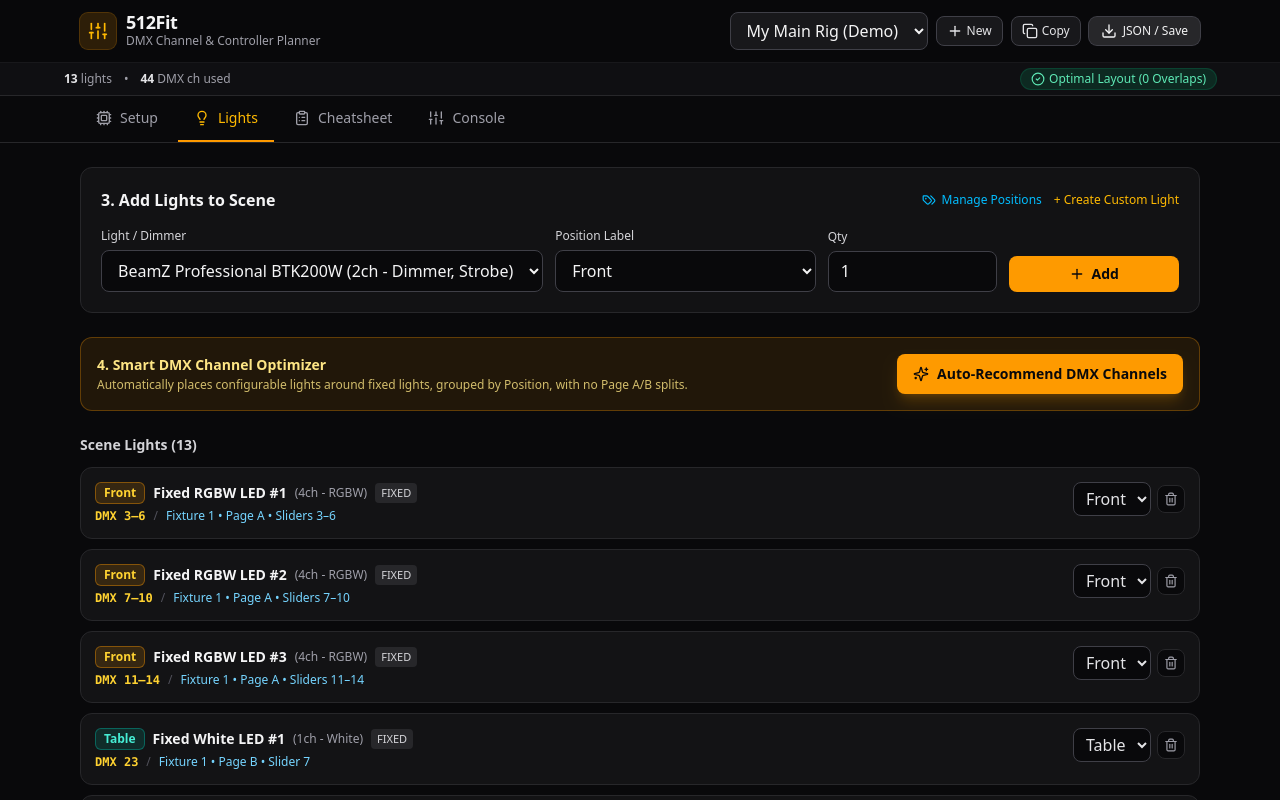
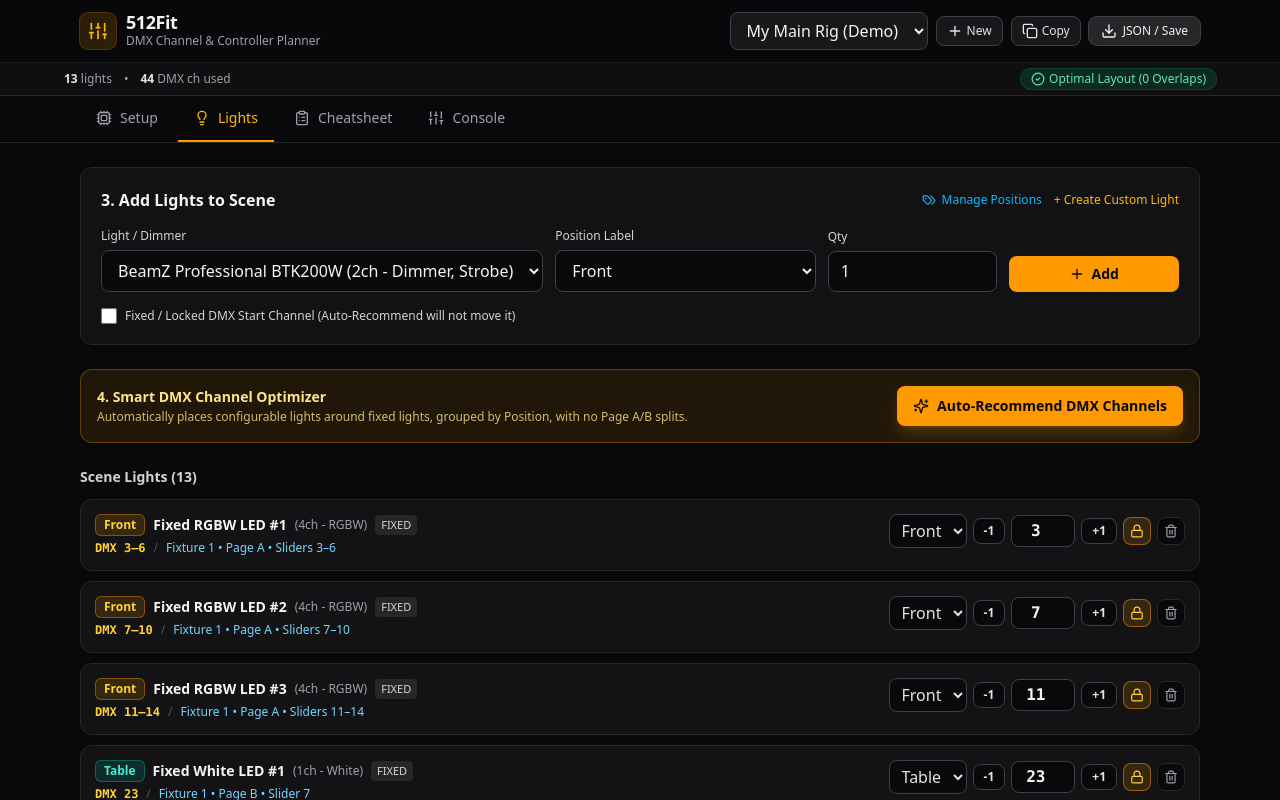
Before and after one commit to janmensik/512Fit, a React (Vite) app: page / in a window 1280 px wide. Shown: the top 800 px of the page. Built offline with nearby package versions, Linux system fonts and the light colour scheme.

Commit message:
Remove fixed demo LEDs from catalog and allow setting/editing fixed DMX start channel on any light

```diff
--- a/src/components/LightsChannelsTab.tsx
+++ b/src/components/LightsChannelsTab.tsx
@@ -60,6 +60,8 @@ export function LightsChannelsTab({
   const [addPosition, setAddPosition] = useState(positions[0] || 'Front');
   const [customPosInput, setCustomPosInput] = useState('');
   const [quantity, setQuantity] = useState(1);
+  const [catalogIsFixed, setCatalogIsFixed] = useState(false);
+  const [catalogFixedStart, setCatalogFixedStart] = useState(1);
 
   // Position manager state
   const [showPositionManager, setShowPositionManager] = useState(false);
@@ -108,7 +110,10 @@ export function LightsChannelsTab({
     const instances: SceneLightInstance[] = [];
     for (let i = 0; i < quantity; i++) {
       const suffix = quantity > 1 ? ` #${i + 1}` : '';
-      const isFixed = template.defaultFixedStartChannel !== null;
+      const isFixed = catalogIsFixed || template.defaultFixedStartChannel !== null;
+      const fixedStart = catalogIsFixed
+        ? Math.min(512, catalogFixedStart + i * channelCount)
+        : template.defaultFixedStartChannel ?? 1;
       instances.push({
         instanceId: `inst-${Date.now()}-${Math.random().toString(36).slice(2, 7)}-${i}`,
         catalogLightId: template.id,
@@ -119,12 +124,13 @@ export function LightsChannelsTab({
         channels,
         position: targetPos,
         isFixed,
-        startChannel: isFixed ? template.defaultFixedStartChannel! : 1,
+        startChannel: isFixed ? fixedStart : 1,
       });
     }
     onAddLights(instances);
     setCustomPosInput('');
     setQuantity(1);
+    setCatalogIsFixed(false);
   };
 
   const handleCreateCustomLight = (e: React.FormEvent) => {
@@ -422,6 +428,37 @@ export function LightsChannelsTab({
                 Add
               </button>
             </div>
+
+            <div className="sm:col-span-12 flex flex-wrap items-center gap-4 pt-1">
+              <label className="flex items-center gap-2 text-xs text-zinc-300 cursor-pointer">
+                <input
+                  type="checkbox"
+                  checked={catalogIsFixed}
+                  onChange={(e) => setCatalogIsFixed(e.target.checked)}
+                  className="h-4 w-4 accent-amber-500"
+                />
+                Fixed / Locked DMX Start Channel (Auto-Recommend will not move it)
+              </label>
+              {catalogIsFixed && (
+                <div className="flex items-center gap-2">
+                  <label htmlFor="catalog-fixed-ch" className="text-xs text-zinc-400">
+                    Start Ch:
+                  </label>
+                  <input
+                    id="catalog-fixed-ch"
+                    type="number"
+                    inputMode="numeric"
+                    min={1}
+                    max={512}
+                    value={catalogFixedStart}
+                    onChange={(e) =>
+                      setCatalogFixedStart(Math.max(1, Math.min(512, Number(e.target.value) || 1)))
+                    }
+                    className="w-20 rounded-lg border border-zinc-700 bg-zinc-950 px-2.5 py-1 text-xs text-zinc-100"
+                  />
+                </div>
+              )}
+            </div>
           </form>
         ) : (
           <form onSubmit={handleCreateCustomLight} className="space-y-4">
@@ -689,8 +726,6 @@ export function LightsChannelsTab({
                         ))}
                       </select>
 
-                      {!light.isFixed && (
-                        <>
                       <button
                         type="button"
                         onClick={() =>
@@ -732,25 +767,33 @@ export function LightsChannelsTab({
 
                       <button
                         type="button"
-                            onClick={() =>
-                              onUpdateLight(light.instanceId, { isLocked: !light.isLocked })
+                        onClick={() => {
+                          const currentlyLocked = Boolean(light.isFixed || light.isLocked);
+                          onUpdateLight(light.instanceId, {
+                            isFixed: !currentlyLocked,
+                            isLocked: !currentlyLocked,
+                          });
+                        }}
+                        title={
+                          light.isFixed || light.isLocked
+                            ? 'Unlock channel (allow Auto-Recommend to move)'
+                            : 'Lock channel (prevent Auto-Recommend from moving)'
                         }
-                            title={light.isLocked ? 'Unlock channel' : 'Lock channel'}
-                            aria-label={light.isLocked ? 'Unlock channel' : 'Lock channel'}
+                        aria-label={
+                          light.isFixed || light.isLocked ? 'Unlock channel' : 'Lock channel'
+                        }
                         className={`rounded-lg border p-1.5 ${
-                              light.isLocked
+                          light.isFixed || light.isLocked
                             ? 'border-amber-500/50 bg-amber-500/15 text-amber-300'
                             : 'border-zinc-700 bg-zinc-950 text-zinc-400 hover:text-zinc-200'
                         }`}
                       >
-                            {light.isLocked ? (
+                        {light.isFixed || light.isLocked ? (
                           <Lock className="h-3.5 w-3.5" aria-hidden="true" />
                         ) : (
                           <Unlock className="h-3.5 w-3.5" aria-hidden="true" />
                         )}
                       </button>
-                        </>
-                      )}
 
                       <button
                         type="button"
--- a/src/data/catalog.json
+++ b/src/data/catalog.json
@@ -179,62 +179,6 @@
       ]
     },
     {
-      "id": "light-fixed-rgbw-1",
-      "name": "Fixed RGBW LED #1",
-      "channelCount": 4,
-      "profileLabel": "4ch - RGBW",
-      "defaultFixedStartChannel": 3,
-      "isFactory": true
-    },
-    {
-      "id": "light-fixed-rgbw-2",
-      "name": "Fixed RGBW LED #2",
-      "channelCount": 4,
-      "profileLabel": "4ch - RGBW",
-      "defaultFixedStartChannel": 7,
-      "isFactory": true
-    },
-    {
-      "id": "light-fixed-rgbw-3",
-      "name": "Fixed RGBW LED #3",
-      "channelCount": 4,
-      "profileLabel": "4ch - RGBW",
-      "defaultFixedStartChannel": 11,
-      "isFactory": true
-    },
-    {
-      "id": "light-fixed-white-1",
-      "name": "Fixed White LED #1",
-      "channelCount": 1,
-      "profileLabel": "1ch - White",
-      "defaultFixedStartChannel": 23,
-      "isFactory": true
-    },
-    {
-      "id": "light-fixed-white-2",
-      "name": "Fixed White LED #2",
-      "channelCount": 1,
-      "profileLabel": "1ch - White",
-      "defaultFixedStartChannel": 24,
-      "isFactory": true
-    },
-    {
-      "id": "light-fixed-white-3",
-      "name": "Fixed White LED #3",
-      "channelCount": 1,
-      "profileLabel": "1ch - White",
-      "defaultFixedStartChannel": 25,
-      "isFactory": true
-    },
-    {
-      "id": "light-fixed-white-4",
-      "name": "Fixed White LED #4",
-      "channelCount": 1,
-      "profileLabel": "1ch - White",
-      "defaultFixedStartChannel": 26,
-      "isFactory": true
-    },
-    {
       "id": "light-hp-2ch",
       "name": "High-Power LED (2ch)",
       "channelCount": 2,
--- a/src/utils/storage.ts
+++ b/src/utils/storage.ts
@@ -24,7 +24,7 @@ export function createDemoScene(): SceneSetup {
   const initialLights: SceneLightInstance[] = [
     {
       instanceId: 'demo-rgbw-1',
-      catalogLightId: 'light-fixed-rgbw-1',
+      catalogLightId: 'light-rgbw-4ch',
       name: 'Fixed RGBW LED #1',
       profileLabel: '4ch - RGBW',
       channelCount: 4,
@@ -34,7 +34,7 @@ export function createDemoScene(): SceneSetup {
     },
     {
       instanceId: 'demo-rgbw-2',
-      catalogLightId: 'light-fixed-rgbw-2',
+      catalogLightId: 'light-rgbw-4ch',
       name: 'Fixed RGBW LED #2',
       profileLabel: '4ch - RGBW',
       channelCount: 4,
@@ -44,7 +44,7 @@ export function createDemoScene(): SceneSetup {
     },
     {
       instanceId: 'demo-rgbw-3',
-      catalogLightId: 'light-fixed-rgbw-3',
+      catalogLightId: 'light-rgbw-4ch',
       name: 'Fixed RGBW LED #3',
       profileLabel: '4ch - RGBW',
       channelCount: 4,
@@ -54,7 +54,7 @@ export function createDemoScene(): SceneSetup {
     },
     {
       instanceId: 'demo-white-1',
-      catalogLightId: 'light-fixed-white-1',
+      catalogLightId: 'light-dimmer-1ch',
       name: 'Fixed White LED #1',
       profileLabel: '1ch - White',
       channelCount: 1,
@@ -64,7 +64,7 @@ export function createDemoScene(): SceneSetup {
     },
     {
       instanceId: 'demo-white-2',
-      catalogLightId: 'light-fixed-white-2',
+      catalogLightId: 'light-dimmer-1ch',
       name: 'Fixed White LED #2',
       profileLabel: '1ch - White',
       channelCount: 1,
@@ -74,7 +74,7 @@ export function createDemoScene(): SceneSetup {
     },
     {
       instanceId: 'demo-white-3',
-      catalogLightId: 'light-fixed-white-3',
+      catalogLightId: 'light-dimmer-1ch',
       name: 'Fixed White LED #3',
       profileLabel: '1ch - White',
       channelCount: 1,
@@ -84,7 +84,7 @@ export function createDemoScene(): SceneSetup {
     },
     {
       instanceId: 'demo-white-4',
-      catalogLightId: 'light-fixed-white-4',
+      catalogLightId: 'light-dimmer-1ch',
       name: 'Fixed White LED #4',
       profileLabel: '1ch - White',
       channelCount: 1,
```
Also changed, not shown: 2 other files (tests, documents, lock files or other folders). Lines whose indentation alone changed are shown as unchanged.
